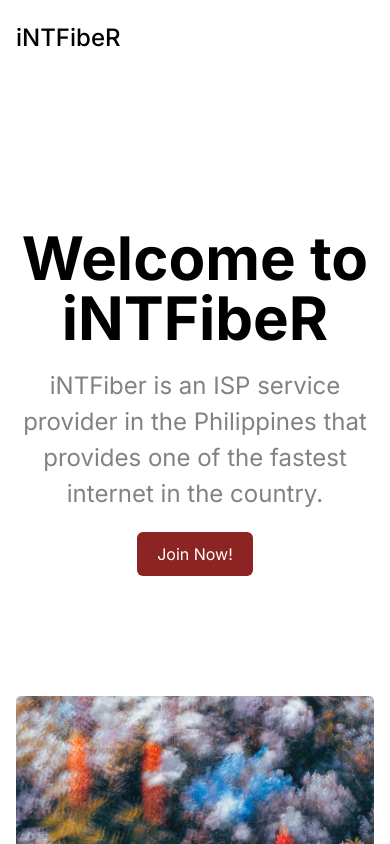
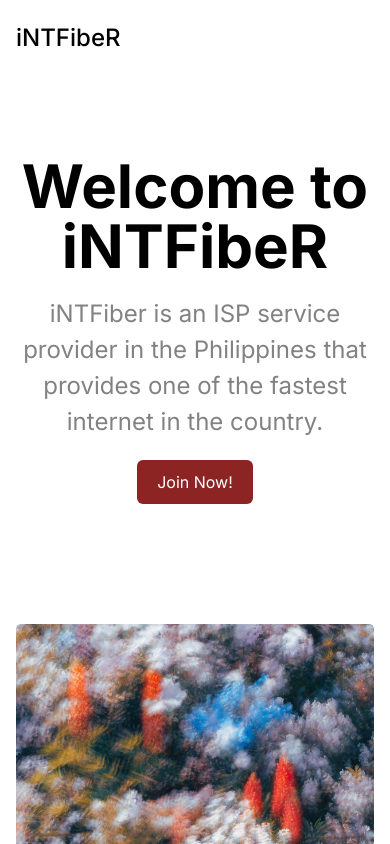
Before and after one commit to jamescasipong/isp-services, a React (Vite) app: page / in a window 390 px wide. Shown: the top 844 px of the page. Built offline with nearby package versions, Linux system fonts and the light colour scheme.

Commit message:
Update Home.jsx

```diff
--- a/src/components/sections/Home.jsx
+++ b/src/components/sections/Home.jsx
@@ -6,7 +6,7 @@ import {heading} from '../../constants/index.js';
 const Home = () => {
   return (
     <section id="home" className='flex w-full justify-center items-center flex-col gap-y-20'>
-        <div className='flex-col flex flex-1 items-center justify-center w-full py-10 sm:mt-40 mt-28'>
+        <div className='flex-col flex flex-1 items-center justify-center w-full py-10 sm:mt-40 mt-10'>
             <h1 className='font-bold text-6xl mb-5 sm:text-start text-center '>Welcome to iNTFibeR</h1>
             <p className='mb-5 description max-w-[600px] text-center'>iNTFiber is an ISP service provider in the Philippines that provides one of the fastest internet in the country.
             </p>
```
